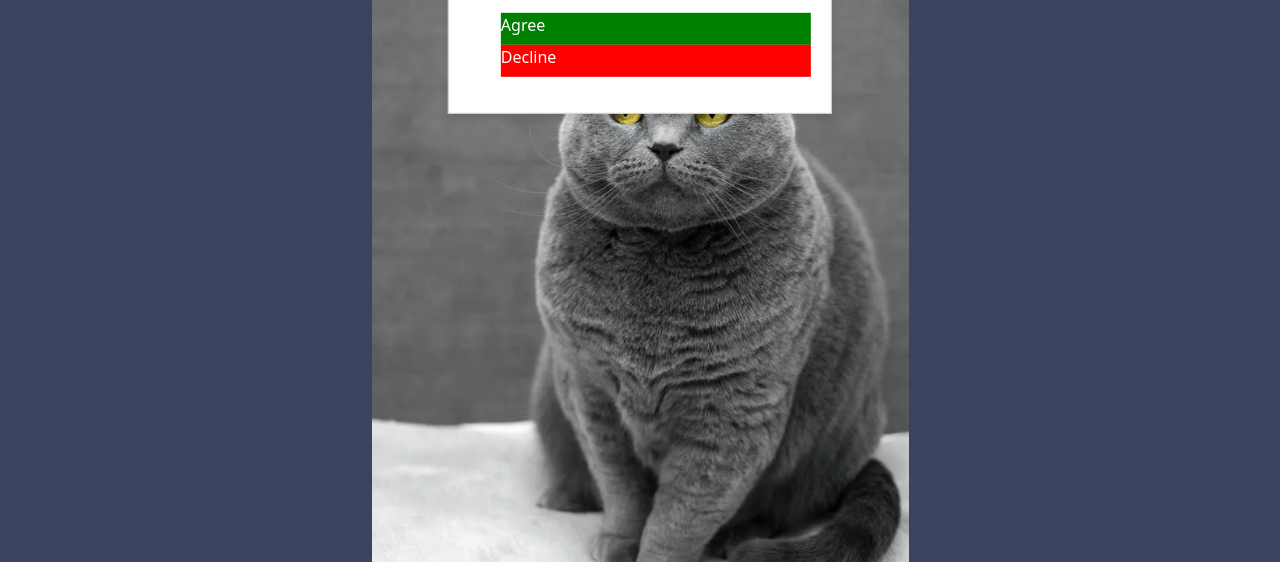
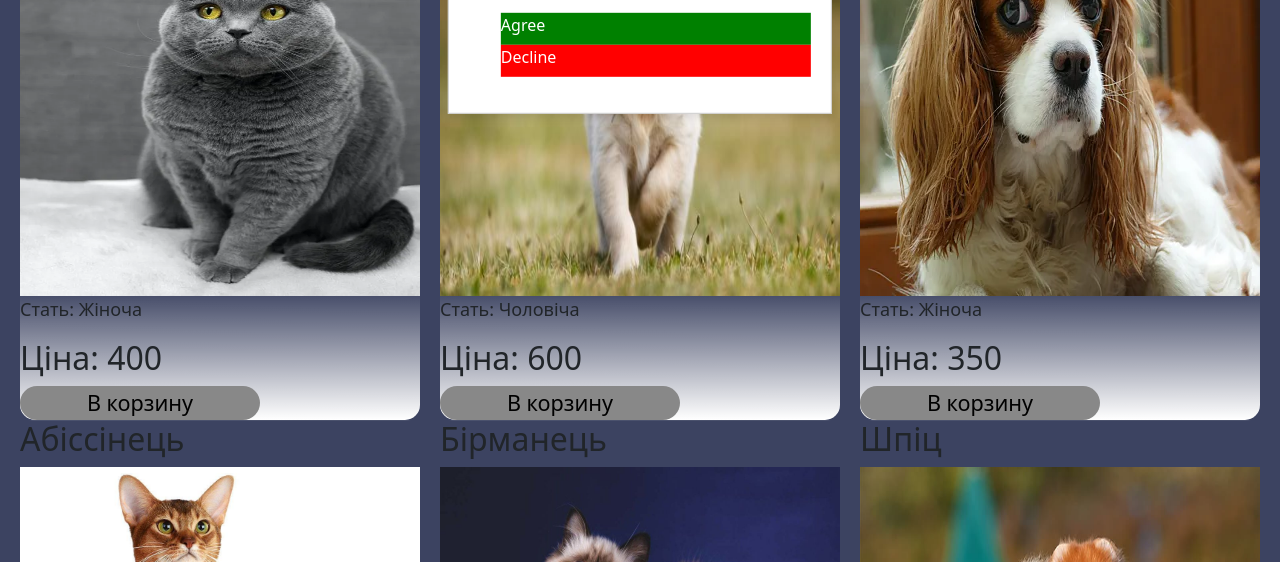
Before and after one commit to MaximilianMMM/Laba_4, a plain HTML site: page index.html in a window 1280 px wide. Shown: the part 390-952 px from the top of the page. Drawn offline with nearby package versions, Linux system fonts and the light colour scheme; no server answers.

Commit message:
Update style.css

```diff
--- a/style.css
+++ b/style.css
@@ -24,8 +24,28 @@
 .body{
     background-color: #3c4361;
     display: flex;
-    flex-direction: column;
+    flex-direction: row;
+    align-items: stretch;
+    justify-content: space-evenly;
+}
+
+#container-id{
+    display: flex;
+    flex-direction: row;
+    justify-content: space-evenly;
+    flex-wrap: wrap;
+    flex-grow: 2;
+}
+
+.btn__buy{
+    font-size: larger;
+    display: flex;
+    justify-content: center;
     align-items: center;
+    background-color: #888;
+    border-radius: 50px;
+    width: 15rem;
+    border: 15rem;
 }
 
 .card__elem{
@@ -34,14 +54,20 @@
     flex-direction: column;
     justify-content: space-evenly;
     font-size: large;
+    width: 25rem;
+    border: 25rem;
 }
 
 .card__elem{
-    width: 33.563rem;
     border-radius: 15px;
     background: linear-gradient(179.89deg, rgba(255, 255, 255, 0) 76.71%, #FFFFFF 99.91%);
     background-position: center; /* Вирівнює зображення по центру */
     background-size: cover; /* Масштабує зображення, щоб воно відповідало розміру блоку */
+}
+
+.card__img{
+    width: 25rem;
+    height: 25rem;
 }
 
 .subscription {
```
